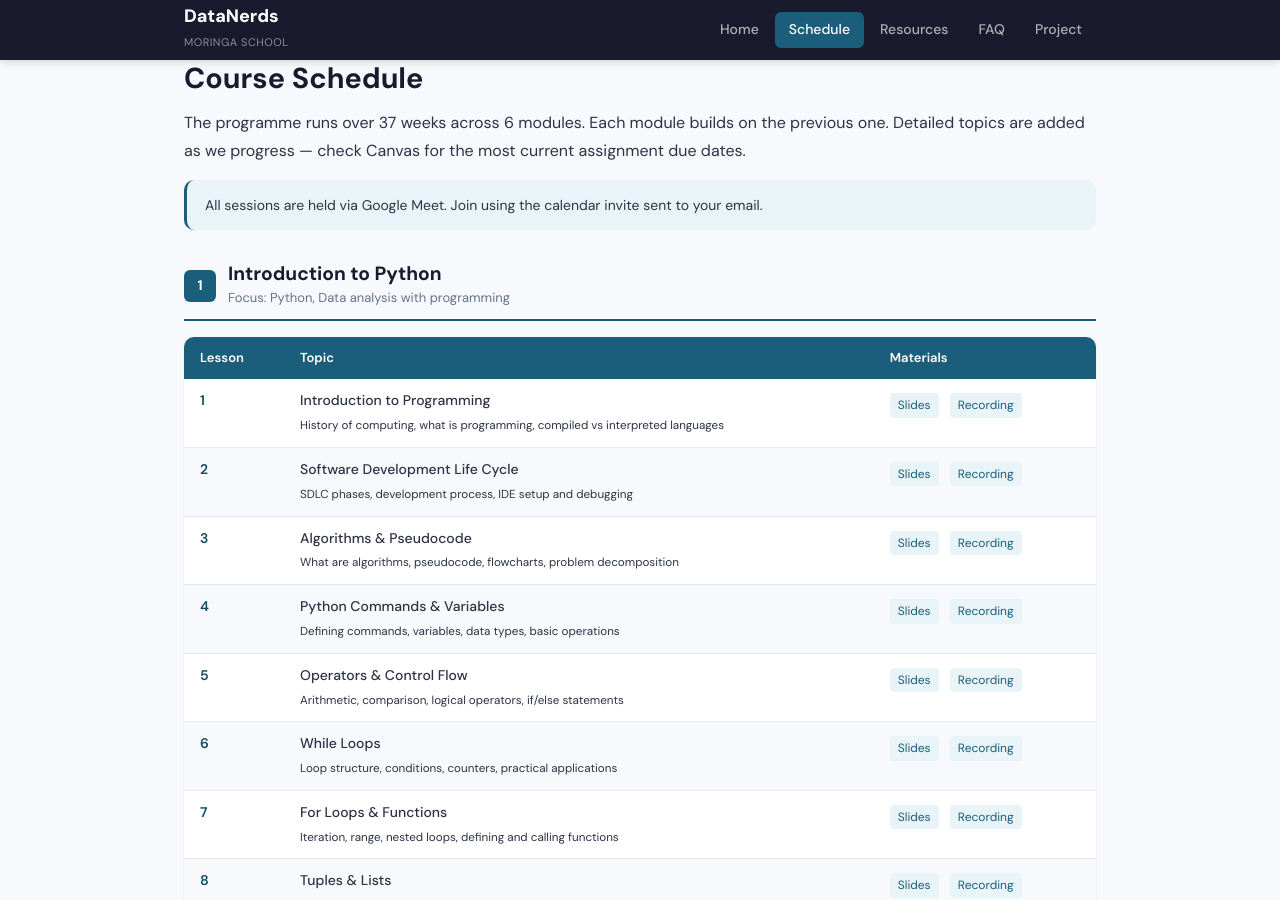
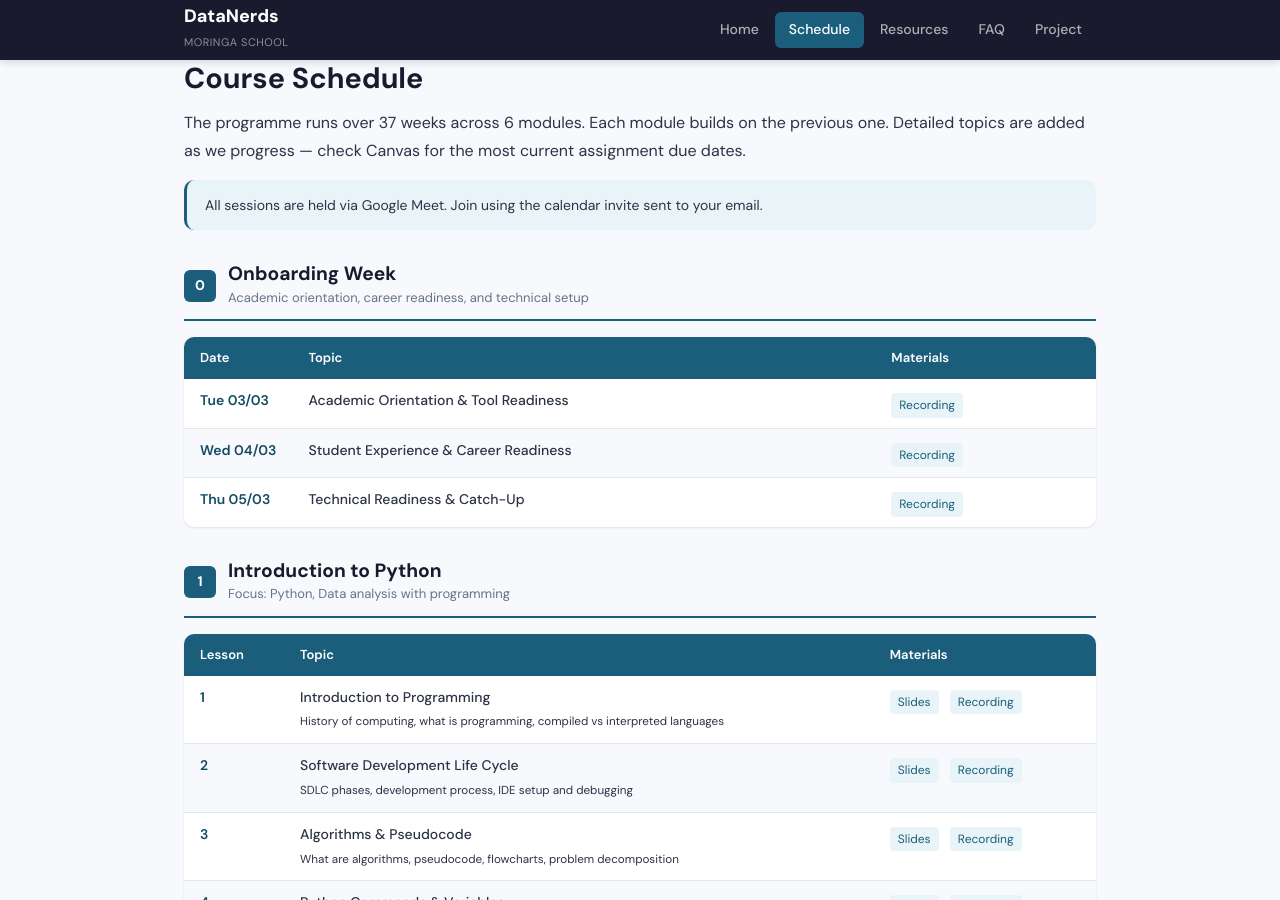
Before and after one commit to ds-moringa-datanerds/ds-moringa-datanerds.github.io, a Jekyll site: the page built from schedule.md, in a window 1280 px wide and 900 px high. Built offline with Jekyll 4.4.1, drawn with Linux system fonts in a browser that asks for light colours.

Commit message:
Add onboarding week schedule to schedule.md
Added onboarding week schedule with topics and materials.

```diff
--- a/schedule.md
+++ b/schedule.md
@@ -8,6 +8,63 @@ title: Schedule
 
 <div class="callout callout-info">
   All sessions are held via Google Meet. Join using the calendar invite sent to your email.
+</div>
+
+
+<!-- ONBOARDING -->
+<div class="module-section">
+  <div class="module-section-header">
+    <div class="module-number-badge">0</div>
+    <div>
+      <h2>Onboarding Week</h2>
+      <p class="module-focus">Academic orientation, career readiness, and technical setup</p>
+    </div>
+  </div>
+
+  <table class="schedule-table">
+    <thead>
+      <tr>
+        <th>Date</th>
+        <th>Topic</th>
+        <th>Materials</th>
+      </tr>
+    </thead>
+    <tbody>
+      <tr>
+        <td>Tue 03/03</td>
+        <td>
+          <span class="topic-link">Academic Orientation & Tool Readiness</span>
+        </td>
+        <td>
+          <div class="materials">
+            <a href="https://drive.google.com/file/d/14DrUBjOgmOvucQgG6fYzkOh1eAPFCj5O/view" target="_blank">Recording</a>
+          </div>
+        </td>
+      </tr>
+      <tr>
+        <td>Wed 04/03</td>
+        <td>
+          <span class="topic-link">Student Experience & Career Readiness</span>
+        </td>
+        <td>
+          <div class="materials">
+            <a href="https://drive.google.com/file/d/1mfe4QUE823VAzTV0FWyBnANg5ziHF262/view?usp=sharing" target="_blank">Recording</a>
+          </div>
+        </td>
+      </tr>
+      <tr>
+        <td>Thu 05/03</td>
+        <td>
+          <span class="topic-link">Technical Readiness & Catch-Up</span>
+        </td>
+        <td>
+          <div class="materials">
+            <a href="https://drive.google.com/file/d/15Zn4nX0BQeKeiHufKEEA7KuWf8nuebZX/view?usp=sharing" target="_blank">Recording</a>
+          </div>
+        </td>
+      </tr>
+    </tbody>
+  </table>
 </div>
 
 <!-- MODULE 1 -->
```
